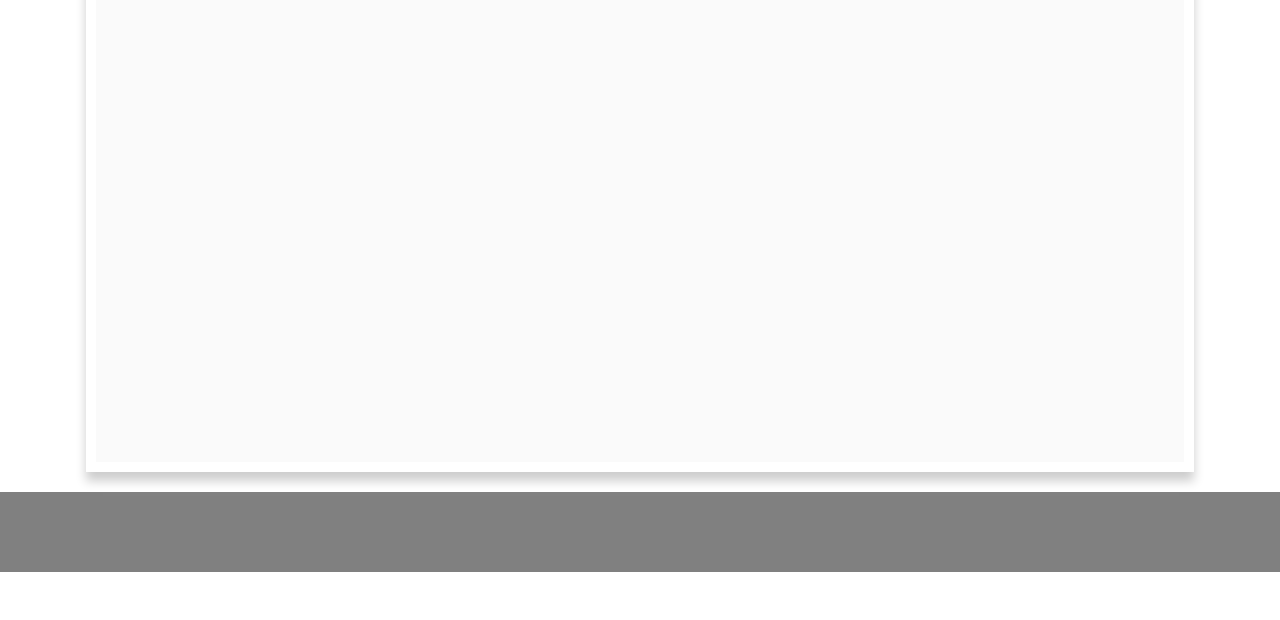
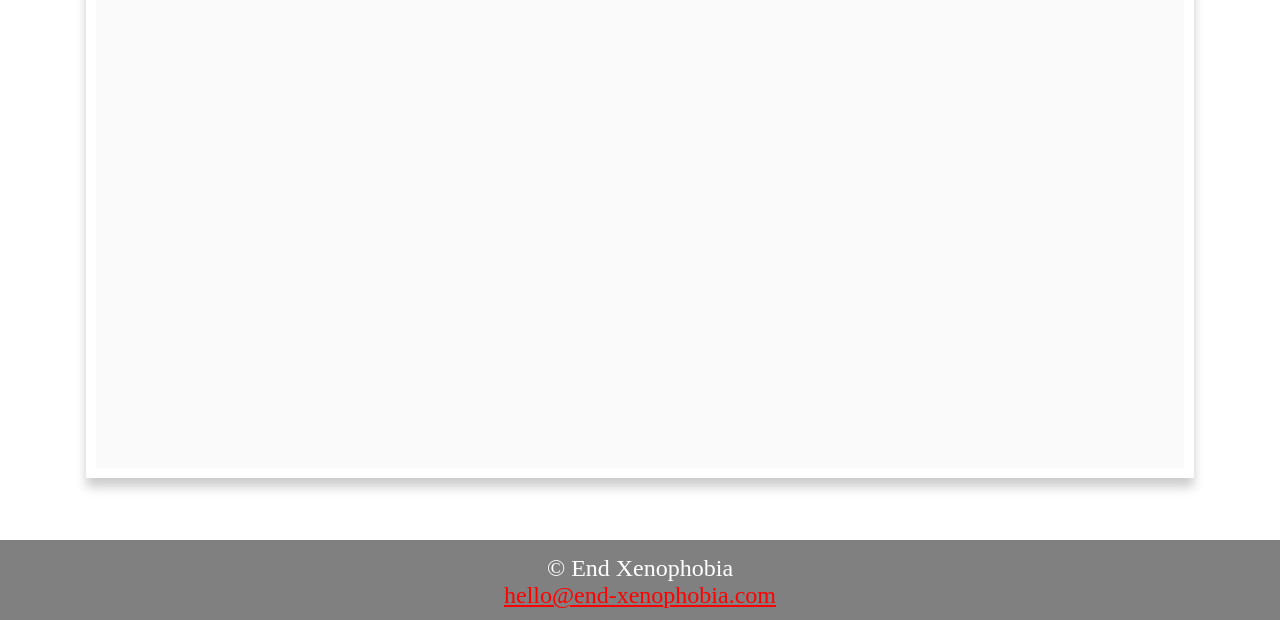
Before and after one commit to wongjessica/end-xenophobia, a plain HTML site: page index.html in a window 1280 px wide. Shown: the part 268-888 px from the top of the page. Before the commit the page ends 840 px from the top, so only its background shows below. Drawn offline with Linux system fonts and the light colour scheme.

Commit message:
added simple footer

```diff
--- a/index.html
+++ b/index.html
@@ -30,6 +30,11 @@
     </div>
 
     <footer class="footer">
+      <p>
+        &copy; End Xenophobia
+        <br>
+        <a href="mailto:hello@end-xenophobia.com">hello@end-xenophobia.com</a>
+      </p>
     </footer>
   </body>
 </html>
--- a/styles.css
+++ b/styles.css
@@ -57,14 +57,14 @@ a {
 #page-container{
     /* let content 'take up a page', such that footer is always on the bottom */
     position: relative;
-    min-height: 85vh;
+    min-height: 91vh; /* TODO: trial and error, this could probably be improved */
 }
 
 /* custom defined elements */
 .title{
     color:#58ACFA;
     font-family:Trebuchet MS;
-    font-size:75px;
+    font-size:5rem;
     padding-bottom: 30px;
     text-align: center;
     text-shadow:2px 3px 2px #FE2E2E;
@@ -75,7 +75,7 @@ a {
     background:#FAFAFA;
     border: 10px solid #fff;
     box-shadow:0px 9px 10px #cdcdcd;
-    font-size: 35px;
+    font-size: 2rem;
     height: 520px;
     margin: 0 auto;
     width: 85%;
@@ -84,7 +84,19 @@ a {
 
 /* footer styling */
 .footer{
-    background-color: gray;
-    height: 5rem; /* keep uniform vertical height for navbar */
+    background-color: gray; /* a lighter dark color makes sense for footer */
+    color: white; /* yellow isn't great for the text, white has good contrast*/
+    font-size: 1.5rem; /* font size should be the same as nav links */
+    height: 5rem; /* keep uniform vertical height for footer */
+    position: relative;
     width: 100%; /*full width of screen*/
 }
+
+.footer > p {
+    /* aesthetically align the text somewhat horizontally and vertically centered */
+    position: absolute;
+    top: 23%;
+    left: 50%;
+    text-align:center;
+    transform: translate(-50%, -50%);
+}
```
